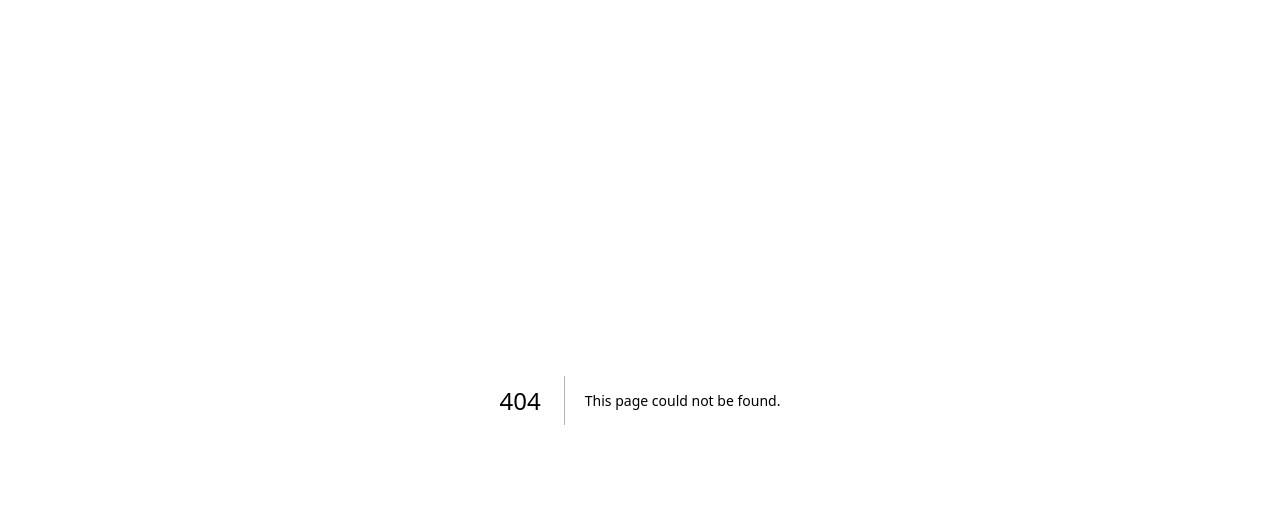
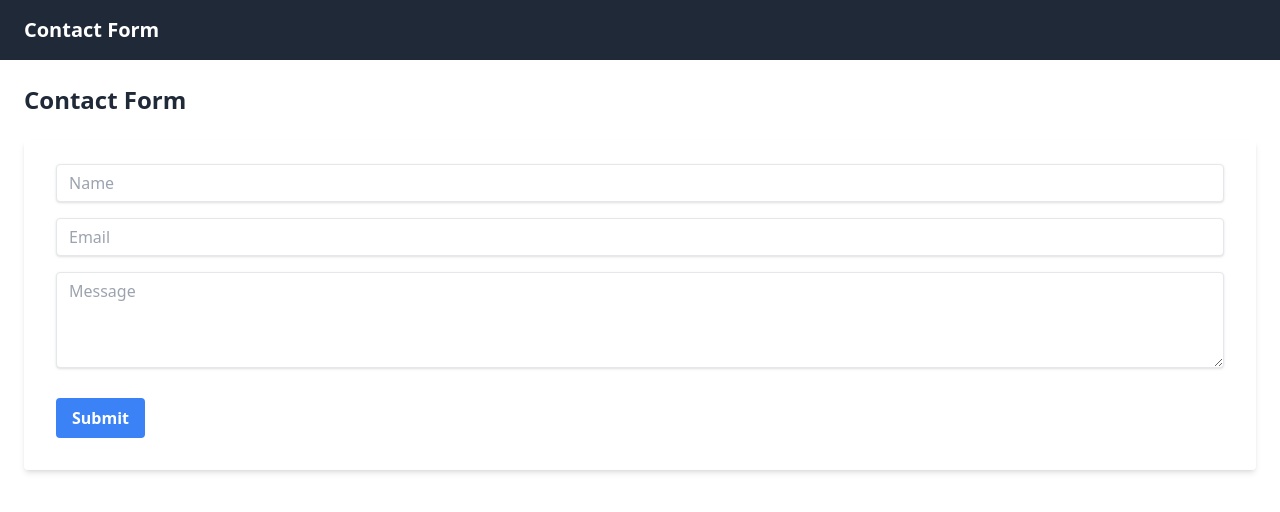
Before and after one commit to igregorioneto/Challenges, a Next.js app in the folder hackerrank-challengers/web/: page /contact-form in a window 1280 px wide. Before the commit this address had no page. Shown: the top 512 px of the page. Built offline with nearby package versions, Linux system fonts and the light colour scheme.

Commit message:
feat: Contact Form

```diff
--- a/hackerrank-challengers/web/src/components/ArticleSorting.jsx
+++ b/hackerrank-challengers/web/src/components/ArticleSorting.jsx
@@ -5,8 +5,8 @@ const ArtigleSorting = ({ articles: initialArticles }) => {
     const [articles, setArticles] = useState(initialArticles);
 
     useEffect(() => {
-      setArticles(initialArticles)
-    }, [initialArticles])
+      handleMostUpvoted()
+    }, []);
 
     const handleMostUpvoted = () => {
       // Logic for most upvoted articles
--- /dev/null
+++ b/hackerrank-challengers/web/src/pages/contact-form/index.jsx
@@ -0,0 +1,113 @@
+import { useState } from "react";
+
+const ContactForm = () => {
+  const [name, setName] = useState("");
+  const [email, setEmail] = useState("");
+  const [message, setMessage] = useState("");
+  const [submittedData, setSubmittedData] = useState(null);
+  const [error, setError] = useState("");
+
+  const handleSubmit = (e) => {
+    e.preventDefault();
+    // TODO: Add logic to validate inputs and display submitted data
+    // HINT: You can use the setError function
+    if (!name || !email || !message) {
+      setError("All fields are required.");
+      setSubmittedData(null);
+      return;
+    }
+
+    // HINT: You can use the setSubmittedData function as below
+    setSubmittedData({ name, email, message });
+    handleInputsValues();
+  };
+
+  const handleInputsValues = () => {
+    setName("");
+    setEmail("");
+    setMessage("");
+    setError("");
+  }
+
+  return (
+    <>
+      <header className="bg-gray-800 text-white py-4 px-6">
+        <h1 className="text-xl font-bold">Contact Form</h1>
+      </header>
+
+      <div className="App p-6">
+        <h1 className="text-2xl font-bold text-gray-800 mb-6">Contact Form</h1>
+
+        <form
+            onSubmit={handleSubmit}
+            className="bg-white shadow-md rounded px-8 pt-6 pb-8 mb-4 mt-4"
+            >
+          <div className="mb-4">
+            <input
+            type="text"
+            value={name}
+            onChange={(e) => setName(e.target.value)}
+            placeholder="Name"
+            data-testid="name-input"
+            className="shadow appearance-none border rounded w-full py-2 px-3 text-gray-700 leading-tight focus:outline-none focus:shadow-outline"
+            />
+            </div>
+
+            <div className="mb-4">
+                <input
+                type="email"
+                value={email}
+                onChange={(e) => setEmail(e.target.value)}
+                placeholder="Email"
+                data-testid="email-input"
+                className="shadow appearance-none border rounded w-full py-2 px-3 text-gray-700 leading-tight focus:outline-none focus:shadow-outline"
+                />
+            </div>
+
+            <div className="mb-6">
+                <textarea
+                value={message}
+                onChange={(e) => setMessage(e.target.value)}
+                placeholder="Message"
+                data-testid="message-input"
+                className="shadow appearance-none border rounded w-full py-2 px-3 text-gray-700 leading-tight focus:outline-none focus:shadow-outline h-24"
+                />
+            </div>
+
+            <div className="flex items-center justify-between">
+                <button
+                type="submit"
+                data-testid="submit-button"
+                className="bg-blue-500 hover:bg-blue-700 text-white font-bold py-2 px-4 rounded focus:outline-none focus:shadow-outline"
+                >
+                Submit
+                </button>
+            </div>
+        </form>
+        {error && (
+          <p data-testid="error-message" className="text-red-500 text-sm font-medium">
+            {error}
+          </p>
+        )}
+        {submittedData && (
+          <div data-testid="submitted-data"
+          className="bg-green-100 border-t-4 border-green-500 rounded-b text-green-900 px-4 py-3 shadow-md mt-4"
+          >
+            <h2 className="text-lg font-bold">Submitted Information</h2>
+            <p className="mt-2">
+              <strong>Name:</strong> {submittedData.name}
+            </p>
+            <p>
+              <strong>Email:</strong> {submittedData.email}
+            </p>
+            <p>
+              <strong>Message:</strong> {submittedData.message}
+            </p>
+          </div>
+        )}
+      </div>
+    </>
+  );
+}
+
+export default ContactForm;
--- a/hackerrank-challengers/web/src/pages/index.js
+++ b/hackerrank-challengers/web/src/pages/index.js
@@ -44,6 +44,14 @@ export default function Home() {
                     <span class="flex-1 ms-3 whitespace-nowrap">Article Sorting</span>
                   </Link>
               </li>
+              <li>
+                  <Link href="/contact-form" class="flex items-center p-2 text-gray-900 rounded-lg dark:text-white hover:bg-gray-100 dark:hover:bg-gray-700 group">
+                    <svg class="flex-shrink-0 w-5 h-5 text-gray-500 transition duration-75 dark:text-gray-400 group-hover:text-gray-900 dark:group-hover:text-white" aria-hidden="true" xmlns="http://www.w3.org/2000/svg" fill="currentColor" viewBox="0 0 18 20">
+                        <path d="M17 5.923A1 1 0 0 0 16 5h-3V4a4 4 0 1 0-8 0v1H2a1 1 0 0 0-1 .923L.086 17.846A2 2 0 0 0 2.08 20h13.84a2 2 0 0 0 1.994-2.153L17 5.923ZM7 9a1 1 0 0 1-2 0V7h2v2Zm0-5a2 2 0 1 1 4 0v1H7V4Zm6 5a1 1 0 1 1-2 0V7h2v2Z"/>
+                    </svg>
+                    <span class="flex-1 ms-3 whitespace-nowrap">Contact-Form</span>
+                  </Link>
+              </li>
             </ul>
         </div>
       </aside>
```
